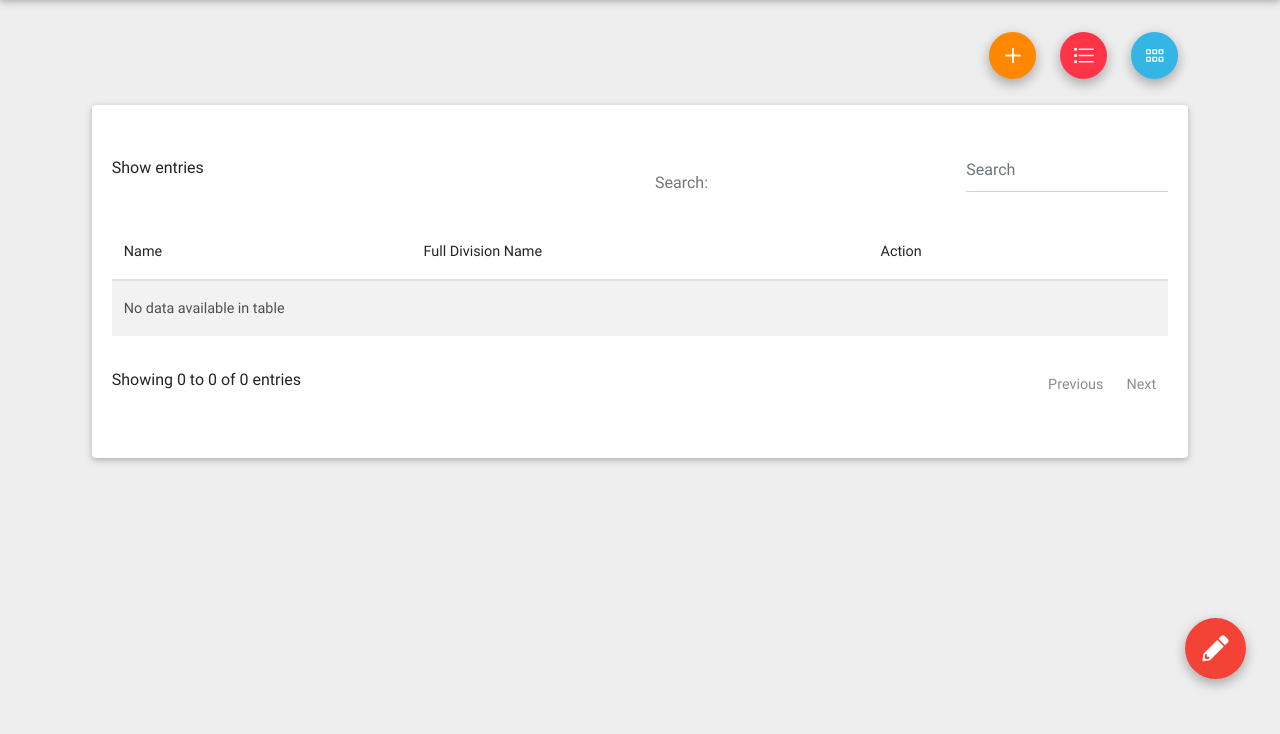
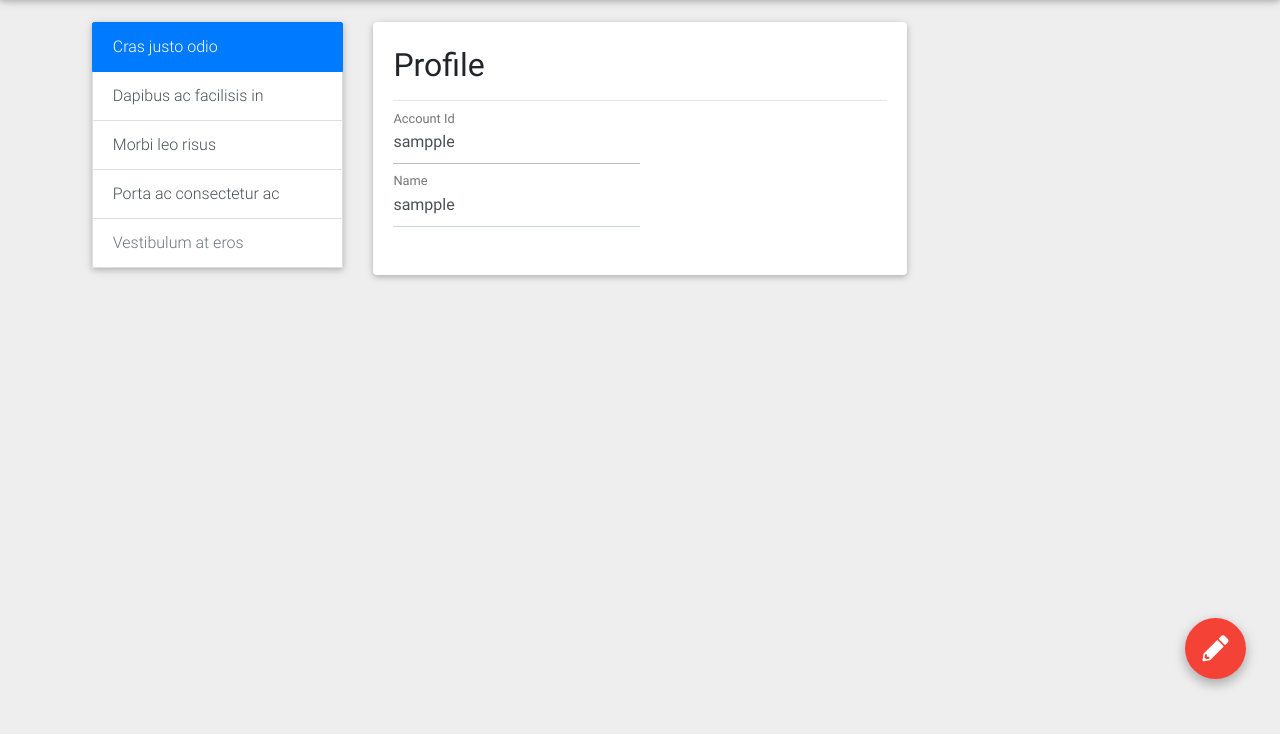
Before and after one commit to rjeth/Feedback_admin, a PHP site: page /profile/ in a window 1280 px wide. Shown: the part 66-800 px from the top of the page. Run offline with PHP 8.4, Linux system fonts and the light colour scheme; data that the repository does not hold is empty; some libraries are stand-ins or nearby versions.

Commit message:
profile settings

```diff
--- a/components/profile.php
+++ b/components/profile.php
@@ -1,33 +1,46 @@
 <section>
   <section>
-    <div class="mb-3" align="right">
-      <button type="button" class="btn btn-warning btn-floating" id="add" data-toggle="modal" data-target="#exampleModalCenter">
-        <i class="fal fa-plus"></i>
-      </button>
-      <button type="button" class="btn btn-floating btn-danger">
-        <i class="fal fa-list"></i>
-      </button>
-      <button type="button" class="btn btn-info btn-floating">
-        <i class="fal fa-grip-horizontal"></i>
-      </button>
-    </div>
-  </section>
+    <div class="row">
+      <div class="col-lg-3 mb-4">
+        <div class="list-group z-depth-1">
+          <a href="#" class="list-group-item active">
+            Cras justo odio</a>
+          <a href="#" class="list-group-item list-group-item-action">Dapibus ac facilisis in</a>
+          <a href="#" class="list-group-item list-group-item-action">Morbi leo risus</a>
+          <a href="#" class="list-group-item list-group-item-action">Porta ac consectetur ac</a>
+          <a href="#" class="list-group-item list-group-item-action disabled">Vestibulum at eros</a>
+        </div>
+      </div>
+      <div class="col-lg-6 mb-4">
 
-  <section>
-    <div class="card mb-5 ">
-      <div class="card-body table-responsive">
-        <table id="dtMaterialDesignExample" class="table table-striped" cellspacing="0" width="100%">
-          <thead>
-            <tr>
-              <th class="th-sm">Name
-              </th>
-              <th class="th-sm">Full Division Name
-              </th>
-              <th class="th-sm">Action
-              </th>
-            </tr>
-          </thead>
-        </table>
+        <div class="card">
+          <div class="card-body">
+            <div class="text-left">
+              <h2>Profile</h2>
+              <hr>
+            </div>
+
+            <div class="w-50">
+              <div class="md-form">
+                <label for="surname" class="active">Account Id</label>
+                <input type="text" name="acro" class="form-control" id="acro" required="required" value="sampple" disabled>
+                <div class="invalid-feedback">
+                  Acronym is required
+                </div>
+              </div>
+
+              <div class="md-form">
+                <label for="surname" class="active">Name</label>
+                <input type="text" name="acro" class="form-control" id="acro" required="required" value="sampple">
+                <div class="invalid-feedback">
+                  Acronym is required
+                </div>
+              </div>
+            </div>
+
+
+          </div>
+        </div>
       </div>
     </div>
   </section>
--- a/layout/nav_header.php
+++ b/layout/nav_header.php
@@ -51,13 +51,13 @@
         <span class="clearfix d-none d-sm-inline-block">Support</span></a>
     </li>
     <li class="nav-item dropdown">
-      <a class="nav-link dropdown-toggle waves-effect" href="../profile/" id="userDropdown" data-toggle="dropdown" aria-haspopup="true" aria-expanded="false">
+      <a class="nav-link dropdown-toggle waves-effect" href="" id="userDropdown" data-toggle="dropdown" aria-haspopup="true" aria-expanded="false">
         <i class="fa fa-user"></i>
         <span class="clearfix d-none d-sm-inline-block">Profile</span></a>
     </a>
     <div class="dropdown-menu dropdown-menu-right text-center" aria-labelledby="userDropdown">
       <a class="dropdown-item" href="../login">Log Out</a>
-      <a class="dropdown-item" href="#">My account</a>
+      <a class="dropdown-item" href="../profile/">My account</a>
     </div>
   </li>
 
--- a/profile/index.php
+++ b/profile/index.php
@@ -8,7 +8,7 @@
   </header>
   <main>
     <div class="container-fluid">
-      <?php include('../components/division.php'); ?>
+      <?php include('../components/profile.php'); ?>
     </div>
   </main>
   <?php include('../layout/footer.php'); ?>
```
